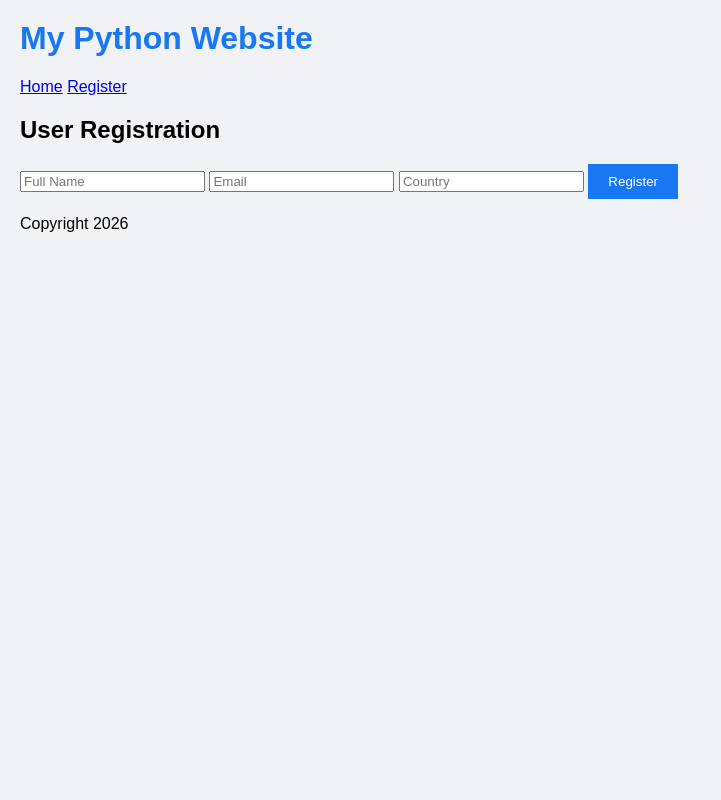
After one commit to jobiabo/my-100-days-of-python, a Flask app: template python_web_development/templates/register.html in a window 1280 px wide. The commit adds this page. Shown: the whole page, without its empty margins (0-721 px from the left). Run offline with Flask 2, Linux system fonts and the light colour scheme; the template is opened without the code that fills it, so the values that code supplies are empty.

Commit message:
conditionals

```diff
--- /dev/null
+++ b/python_web_development/static/css/style.css
@@ -0,0 +1,18 @@
+body {
+    font-family: Arial, sans-serif;
+    background-color: #f0f2f5;
+    margin: 0;
+    padding: 20px;
+}
+
+h1 {
+    color: #1877f2;
+}
+
+button {
+    background-color: #1877f2;
+    color: white;
+    padding: 10px 20px;
+    border: none;
+    cursor: pointer;
+}
--- /dev/null
+++ b/python_web_development/templates/base.html
@@ -0,0 +1,28 @@
+<link rel="stylesheet" href="{{ url_for('static', filename='css/style.css') }}">
+<!DOCTYPE html>
+<html>
+<head>
+    <title>{% block title %}My Website{% endblock %}</title>
+</head>
+
+<body>
+
+    <header>
+        <h1>My Python Website</h1>
+        <nav>
+            <a href="/">Home</a>
+            <a href="/register">Register</a>
+        </nav>
+    </header>
+
+    <main>
+        {% block content %}
+        {% endblock %}
+    </main>
+
+    <footer>
+        <p>Copyright 2026</p>
+    </footer>
+
+</body>
+</html>
--- /dev/null
+++ b/python_web_development/templates/register.html
@@ -0,0 +1,23 @@
+{% extends "base.html" %}
+
+{% block title %}
+Registration
+{% endblock %}
+
+{% block content %}
+
+<h2>User Registration</h2>
+
+<form action="/register" method="POST">
+
+    <input type="text" name="fullname" placeholder="Full Name">
+
+    <input type="email" name="email" placeholder="Email">
+
+    <input type="text" name="country" placeholder="Country">
+
+    <button type="submit">Register</button>
+
+</form>
+
+{% endblock %}
```
Also changed, not shown: python_web_development/templates/result.html (+7 -6 lines), python_web_development/web_check.py (added, +27 -0 lines).
